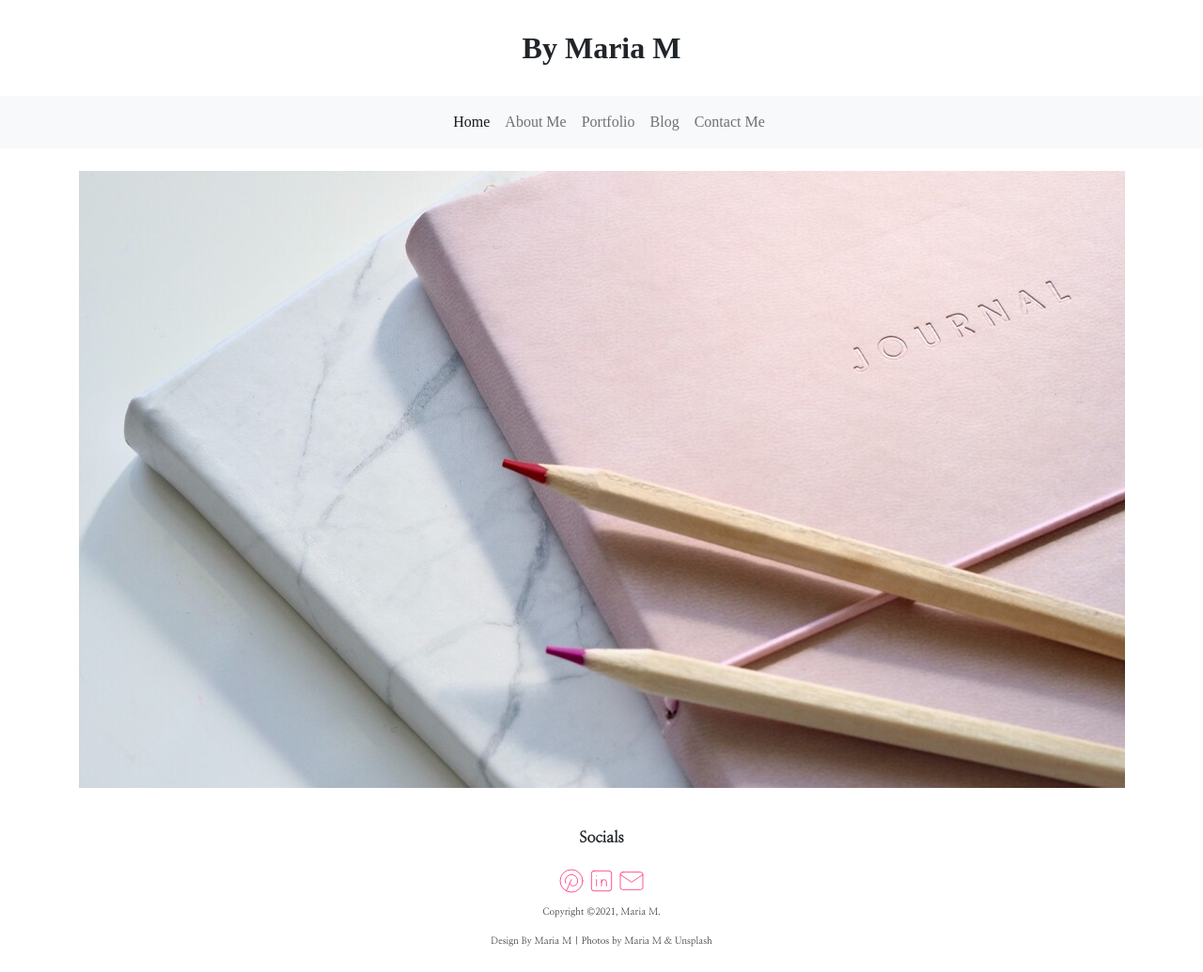
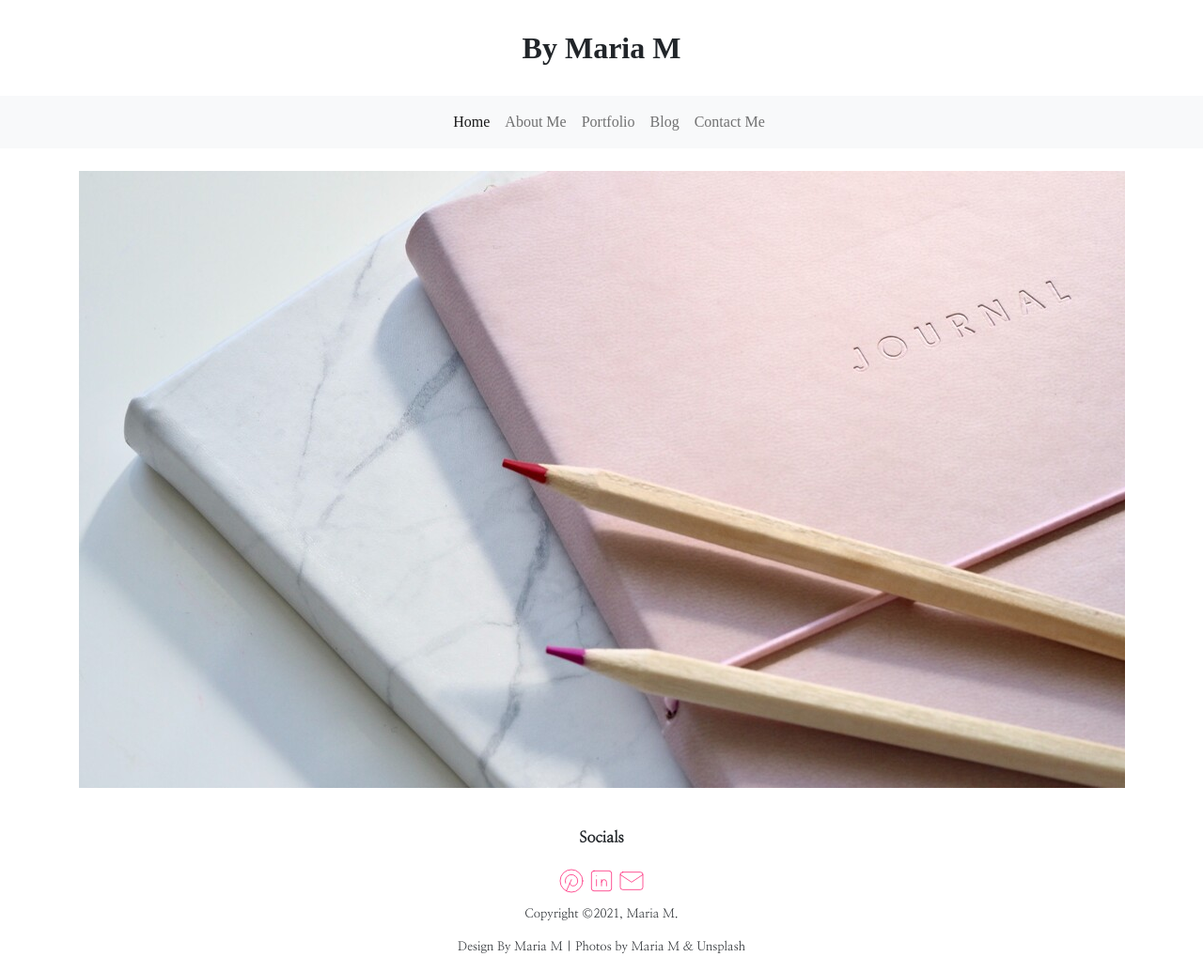
Before and after one commit to marialmarshall/My-first-coding-project, a website: page index.html in a window 1280 px wide. Shown: the whole page at 94% size. Drawn offline with nearby package versions, Linux system fonts and the light colour scheme; a web font is replaced by a local one.

Commit message:
blog description

```diff
--- a/css/style.css
+++ b/css/style.css
@@ -8,7 +8,7 @@ nav ul li, nav ul li a {
 /*Mixings para aplicar  li a */
 /* Encabezados y menu navegable*/
 header h1 {
-  font-family:"Zeyada";
+  font-family: "Zeyada";
   font-size: xx-large;
   text-align: center;
   padding: 0.10rem;
@@ -70,7 +70,7 @@ header {
 p {
   text-align: center;
   font-family: "Nanum Myeongjo";
-  font-size: x-small; }
+  font-size: small; }
 
 /*Picture about me*/
 .aboutme {
```
Also changed, not shown: blog.html (+1 -1 lines).
